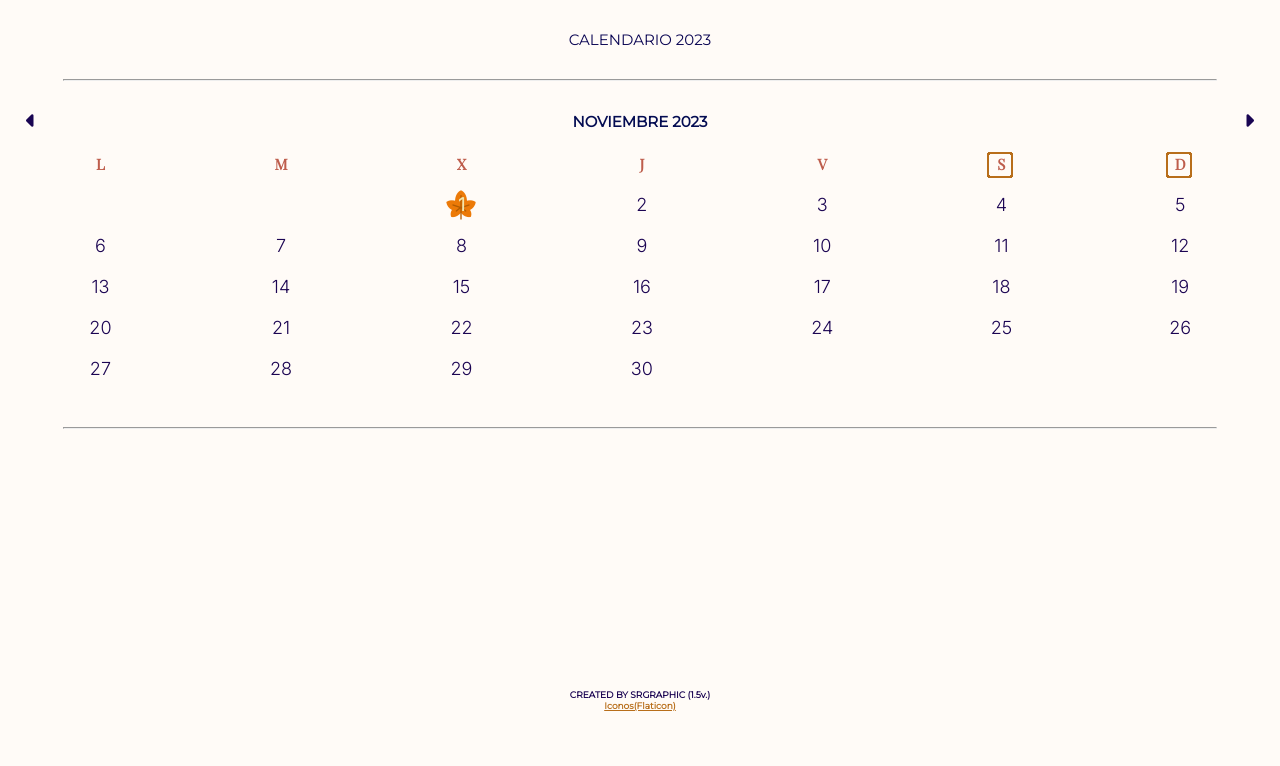
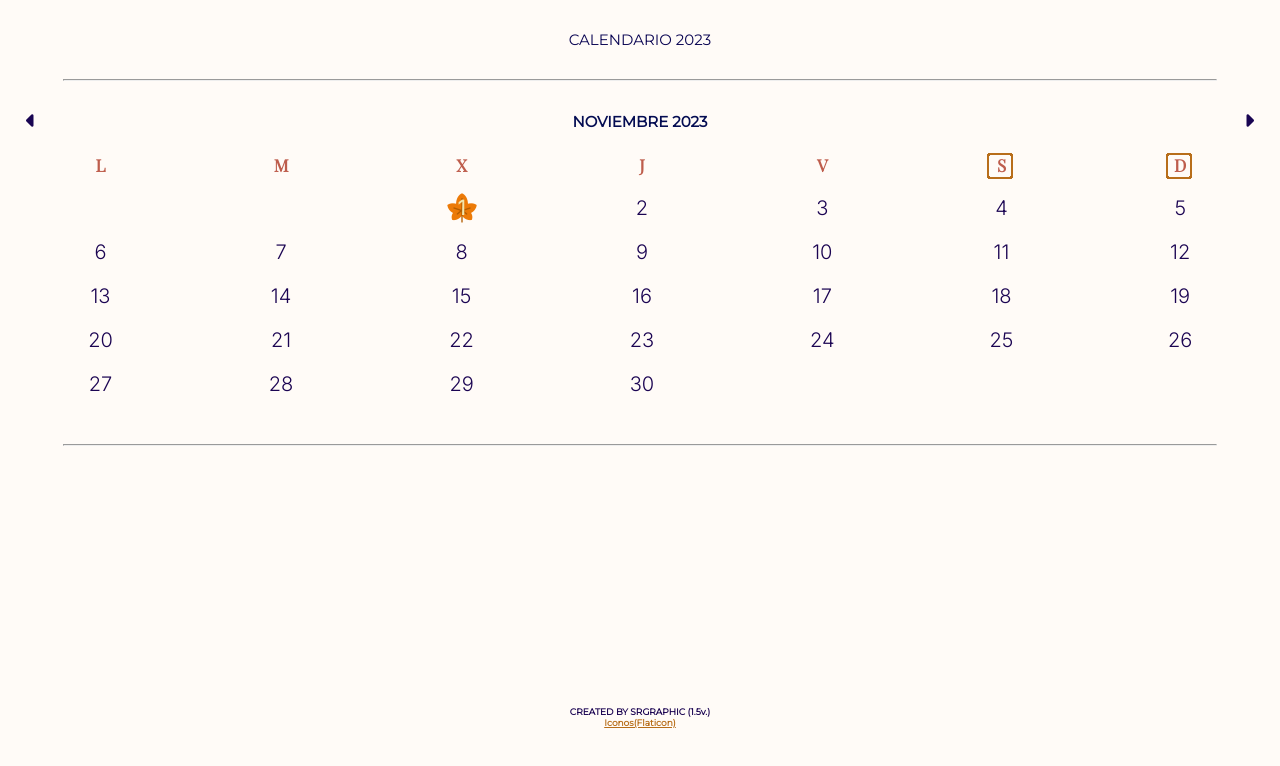
Before and after one commit to SrGraphic/calendario.github.io, a plain HTML site: page index.html in a window 1280 px wide. Drawn offline with nearby package versions, Linux system fonts and the light colour scheme.

Commit message:
Update estiloscss.css

```diff
--- a/estiloscss.css
+++ b/estiloscss.css
@@ -48,12 +48,12 @@ body {
 #calendar th {
     color: #be5d4c;
     font-family: 'Playfair Display', serif;
-    font-size: 15px;
+    font-size: 17px;
 }
 
 /*Numeros-calendario*/
 #calendar td {
-    font-size: 18px;
+    font-size: 20px;
     font-family: 'Inter', sans-serif;
     color: #1b0452;
 }
```
